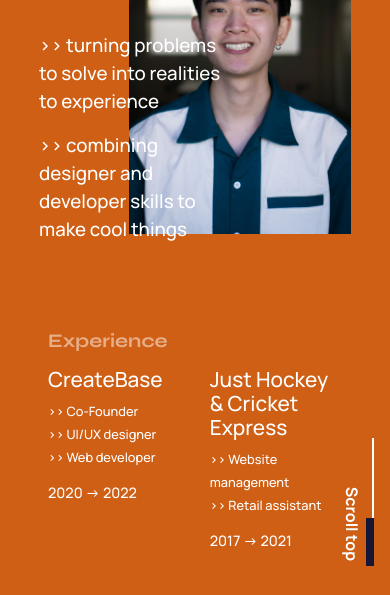
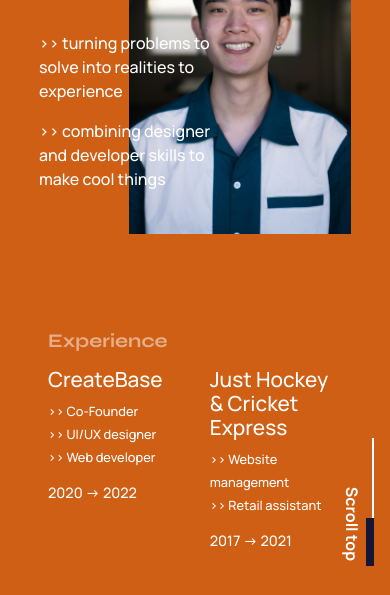
Before and after one commit to byouu/byouu.github.io, a plain HTML site: page about.html in a window 390 px wide. Shown: the part 214-809 px from the top of the page. Drawn offline with nearby package versions, Linux system fonts and the light colour scheme.

Commit message:
about mobile update

```diff
--- a/css/about.scss
+++ b/css/about.scss
@@ -59,6 +59,7 @@ h1,h2,h3,h4,h5,h6,p{
         h3{
             font-weight: 500;
             line-height: 150%;
+            font-size: 1rem;
         }
         .about-caption-right{
             width: 80%;
@@ -256,7 +257,6 @@ h1,h2,h3,h4,h5,h6,p{
         }
     }
     .about{
-        // padding: 6rem;
         min-height: 80vh;
         max-height: 150rem;
         h1{
```
Also changed, not shown: css/about.css.
